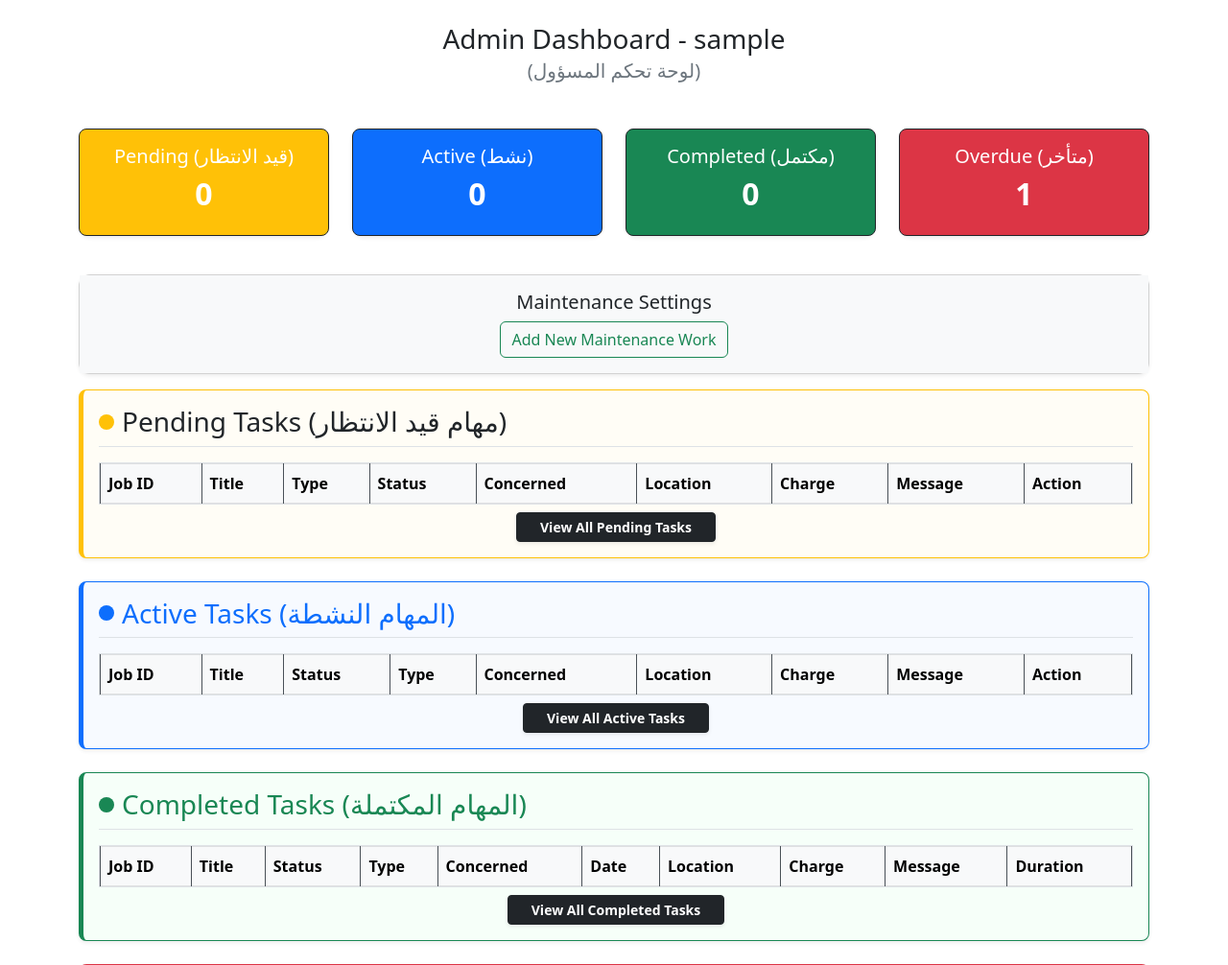
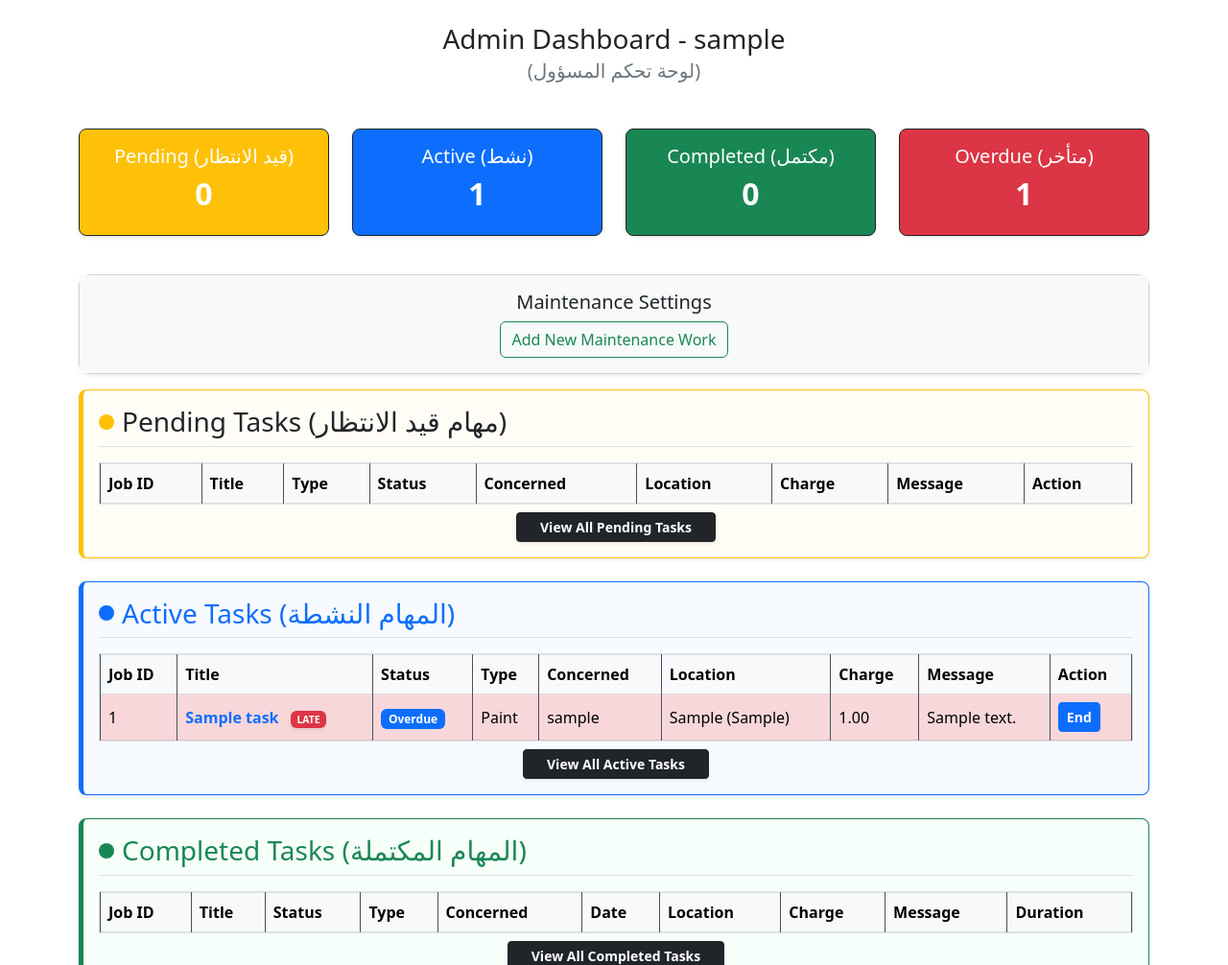
Before and after one commit to zubair-sowrab/maintenance_system, a Django app: page / in a window 1280 px wide. Shown: the part 146-1152 px from the top of the page at 96% size. Run offline with Django 5.2, Linux system fonts and the light colour scheme; a user stored in the database is signed in; tables that the repository leaves empty hold one stand-in row (values such as "Sample post"); lists and menus that the app fills with data are empty; some libraries are stand-ins or nearby versions.

Commit message:
Overdue appearing inpending and active as well as overdue section

```diff
--- a/tasks/templates/tasks/task_list.html
+++ b/tasks/templates/tasks/task_list.html
@@ -150,16 +150,16 @@
                <tbody>
                    {% for task in pending_tasks %}
                    <!-- If priority is Emergency, the entire row's text will turn RED -->
-                   <tr class="{% if task.priority == 'Emergency' %}text-danger{% endif %}">
-                       <td>{{ task.job_id }}</td>
+<tr class="{% if task.priority == 'Emergency' %}text-danger{% elif task.status == 'Overdue' %}table-danger{% endif %}">                       <td>{{ task.job_id }}</td>
                        <td>
                            <!-- Link color shifts to red if Emergency, otherwise remains warning gold -->
                            <a href="{% url 'task_detail' task.id %}" class="fw-bold text-decoration-none {% if task.priority == 'Emergency' %}text-danger{% else %}text-warning-emphasis{% endif %}">
                                {{ task.title }}
+                               {% if task.status == 'Overdue' %}
+    <span class="badge bg-danger ms-2 shadow-sm" style="font-size: 0.65rem; font-weight: 800;">LATE</span>
+{% endif %}
                            </a>
-                           {% if task.status == 'Overdue' %}
-                <span class="badge bg-danger ms-2">OVERDUE</span>
-            {% endif %}
+
 
                        </td>
                        <td>{{ task.project_type }}</td>
@@ -180,8 +180,7 @@
        <!-- PHONE VIEW (Displays a RED badge with "EMERGENCY" if Emergency) -->
        <div class="d-md-none" style="max-height: 400px; overflow-y: auto;">
            {% for task in pending_tasks %}
-           <div class="card mb-3 shadow-sm border-warning">
-               <div class="card-body p-3">
+<div class="card mb-3 shadow-sm {% if task.status == 'Overdue' %}border-danger bg-danger bg-opacity-10{% else %}border-warning{% endif %}">               <div class="card-body p-3">
                    <h6 class="card-title fw-bold text-dark mb-2">
                        <a href="{% url 'task_detail' task.id %}" class="{% if task.priority == 'Emergency' %}text-danger{% endif %}">{{ task.title }}</a>
 
@@ -189,6 +188,9 @@
                        {% if task.priority == 'Emergency' %}
                            <span class="badge bg-danger text-white ms-1 align-middle" style="font-size: 0.7rem; font-weight: 800; letter-spacing: 0.5px;">EMERGENCY</span>
                        {% endif %}
+                             {% if task.status == 'Overdue' %}
+    <span class="badge bg-danger ms-2 shadow-sm" style="font-size: 0.65rem; font-weight: 800;">LATE</span>
+{% endif %}
                    </h6>
                    <div class="row g-1" style="font-size: 0.8rem;">
                        <div class="col-6"><strong>ID:</strong> {{ task.job_id }}</div>
@@ -237,18 +239,17 @@
                <tbody>
                    {% for task in active_tasks %}
                    <!-- If priority is Emergency, the entire row's text will turn RED -->
-                   <tr class="{% if task.priority == 'Emergency' %}text-danger{% endif %}">
-                       <td>{{ task.job_id }}</td>
+<tr class="{% if task.priority == 'Emergency' %}text-danger{% elif task.status == 'Overdue' %}table-danger{% endif %}">                       <td>{{ task.job_id }}</td>
                        <td>
                            <!-- Link color shifts to red if Emergency, otherwise remains primary blue -->
                            <a href="{% url 'task_detail' task.id %}" class="fw-bold text-decoration-none {% if task.priority == 'Emergency' %}text-danger{% else %}text-primary{% endif %}">
                                {{ task.title }}
                            </a>
 
+      {% if task.status == 'Overdue' %}
+    <span class="badge bg-danger ms-2 shadow-sm" style="font-size: 0.65rem; font-weight: 800;">LATE</span>
+{% endif %}
 
-                           {% if task.status == 'Overdue' %}
-                <span class="badge bg-danger ms-2">OVERDUE</span>
-            {% endif %}
                        </td>
                        <td><span class="badge bg-primary">{{ task.status }}</span></td>
                        <td>{{ task.project_type}}</td>
@@ -270,8 +271,7 @@
        <!-- Mobile Scrollable List (Fixed structure) -->
        <div class="d-md-none" style="max-height: 400px; overflow-y: auto;">
            {% for task in active_tasks %}
-           <div class="card mb-3 shadow-sm border-primary">
-               <div class="card-body p-3">
+<div class="card mb-3 shadow-sm {% if task.status == 'Overdue' %}border-danger bg-danger bg-opacity-10{% else %}border-primary{% endif %}">               <div class="card-body p-3">
                    <h6 class="card-title fw-bold text-dark mb-2">
                        <a href="{% url 'task_detail' task.id %}" class="{% if task.priority == 'Emergency' %}text-danger{% endif %}">{{ task.title }}</a>
 
@@ -279,6 +279,9 @@
                        {% if task.priority == 'Emergency' %}
                            <span class="badge bg-danger text-white ms-1 align-middle" style="font-size: 0.7rem; font-weight: 800; letter-spacing: 0.5px;">EMERGENCY</span>
                        {% endif %}
+                             {% if task.status == 'Overdue' %}
+    <span class="badge bg-danger ms-2 shadow-sm" style="font-size: 0.65rem; font-weight: 800;">LATE</span>
+{% endif %}
                    </h6>
                    <div class="row g-1" style="font-size: 0.8rem;">
                        <div class="col-6"><strong>ID:</strong> {{ task.job_id }}</div>
--- a/tasks/views.py
+++ b/tasks/views.py
@@ -522,8 +522,15 @@ def dashboard(request):
     # We use order_by('-created_at') to ensure the newest ones appear first.
     # (Ensure 'created_at' exists in your Task model, otherwise use '-id')
 
-    pending_tasks = tasks.filter(status='Pending(قيد الانتظار)').distinct().order_by('-created_at')
-    active_tasks = tasks.filter(status='In Progress').distinct().order_by('-created_at')
+    pending_tasks = tasks.filter(
+        Q(status__in=['Pending', 'Pending(قيد الانتظار)']) |
+        (Q(status='Overdue') & Q(started_at__isnull=True))
+    ).distinct().order_by('-created_at')
+
+    active_tasks = tasks.filter(
+        Q(status__in=['In Progress', 'قيد التنفيذ']) |
+        (Q(status='Overdue') & Q(started_at__isnull=False))
+    ).distinct().order_by('-created_at')
     completed_tasks = tasks.filter(status='Completed').distinct().order_by('-completed_at')  # Newest completions first
     overdue_tasks = tasks.filter(status='Overdue').distinct().order_by('deadline')  # Closest to deadline first
 
@@ -934,7 +941,10 @@ def all_completed_tasks(request):
 def all_pending_tasks(request):
     # Base query for tasks that are currently pending
     # Added distinct() because filtering by ManyToMany can return duplicates
-    tasks = Task.objects.filter(status='Pending(قيد الانتظار)').distinct()
+    tasks = Task.objects.filter(
+        Q(status__in=['Pending', 'Pending(قيد الانتظار)']) |
+        (Q(status='Overdue') & Q(started_at__isnull=True))
+    ).distinct()
 
 
     # Gather URL Query Parameters
@@ -982,7 +992,10 @@ def all_pending_tasks(request):
 
 # 2. New Active Tasks View
 def all_active_tasks(request):
-    tasks = Task.objects.filter(status='In Progress').distinct()
+    tasks = Task.objects.filter(
+        Q(status__in=['In Progress', 'قيد التنفيذ']) |
+        (Q(status='Overdue') & Q(started_at__isnull=False))
+    ).distinct()
 
     job_id = request.GET.get('job_id')
     user = request.GET.get('user')
```
Also changed, not shown: tasks/templates/tasks/task_detail.html (+10 -4 lines).
